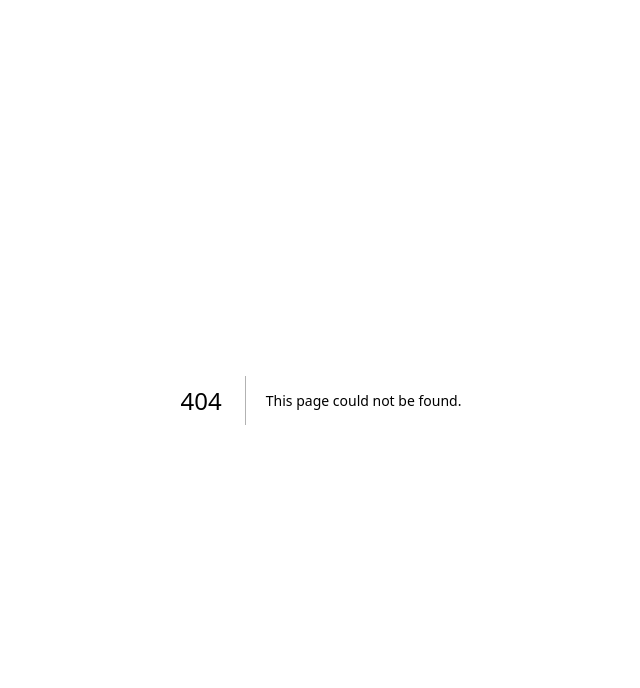
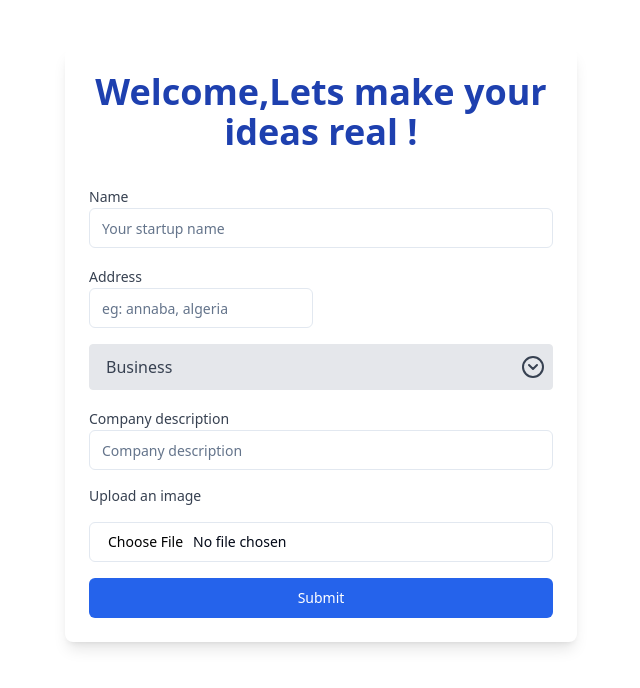
Before and after one commit to okcha4ever/pluto, a Next.js app: page /signup/startup in a window 1280 px wide. Before the commit this address had no page. Shown: the top 688 px of the page, without its empty margins (319-959 px from the left). Built offline with nearby package versions, Linux system fonts and the light colour scheme.

Commit message:
added forms for both investor and startup

```diff
--- a/package.json
+++ b/package.json
@@ -26,6 +26,7 @@
     "clsx": "^2.1.0",
     "embla-carousel-autoplay": "^8.0.0-rc22",
     "embla-carousel-react": "^8.0.0-rc22",
+    "formik": "^2.4.5",
     "lucide-react": "^0.331.0",
     "next": "^14.0.4",
     "next-auth": "^4.24.5",
@@ -35,6 +36,7 @@
     "react-query": "^3.39.3",
     "tailwind-merge": "^2.2.1",
     "tailwindcss-animate": "^1.0.7",
+    "yup": "^1.3.3",
     "zod": "^3.22.4"
   },
   "devDependencies": {
--- /dev/null
+++ b/src/app/signup/investor/page.tsx
@@ -0,0 +1,48 @@
+
+import { Input } from "@/components/ui/input"
+import { Button } from "@/components/ui/button"
+
+export default function signup() {
+  return (
+    <div className="max-w-lg mx-auto my-12 p-6 bg-white shadow-lg rounded-lg">
+      <h1 className="text-4xl font-bold text-center text-blue-800">Welcome investor</h1>
+      <div className="mt-8">
+
+        <form className="mt-6 grid grid-cols-1 gap-y-4">
+          <div>
+            <label className="text-sm font-medium text-gray-700" htmlFor="name">
+              Name
+            </label>
+            <Input id="name" placeholder="eg: Rasoul Anis" />
+          </div>
+
+          <div>
+            <label className="text-sm font-medium text-gray-700" htmlFor="company-type">
+              Field
+            </label>
+            <Input id="field" placeholder="eg: web developer" />
+          </div>
+          <div>
+            <label className="text-sm font-medium text-gray-700" htmlFor="description">
+              description
+            </label>
+            <Input id="description" placeholder="Tell us about you!" />
+          </div>
+          <div>
+            <label className="text-sm font-medium text-gray-700" htmlFor="email">
+              Email
+            </label>
+            <Input id="email" placeholder="eg : email@gmail.com" type="email" />
+          </div>
+          <div>
+            <label className="text-sm font-medium text-gray-700" htmlFor="email">
+              Upload an image
+            </label>
+            <Input id="img" type="file" />
+          </div>
+          <Button className="bg-blue-600 hover:bg-blue-700 text-white">Submit</Button>
+        </form>
+      </div>
+    </div>
+  );
+};
--- /dev/null
+++ b/src/app/signup/startup/page.tsx
@@ -0,0 +1,52 @@
+
+import { Input } from "@/components/ui/input"
+import { Button } from "@/components/ui/button"
+import {ChevronDownCircle} from "lucide-react"
+
+export default function signup() {
+  return (
+    <div className="max-w-lg mx-auto my-12 p-6 bg-white shadow-lg rounded-lg">
+      <h1 className="text-4xl font-bold text-center text-blue-800">Welcome,Lets make your ideas real !</h1>
+      <div className="mt-8">
+        <form className="mt-6 grid grid-cols-1 gap-y-4">
+          <div>
+            <label className="text-sm font-medium text-gray-700" htmlFor="name">
+              Name
+            </label>
+            <Input id="name" placeholder="Your startup name" />
+          </div>
+          <div className="grid grid-cols-2 gap-4">
+            <div>
+              <label className="text-sm font-medium text-gray-700" htmlFor="address">
+                Address
+              </label>
+              <Input id="address" placeholder="eg: annaba, algeria" />
+            </div>
+
+          </div>
+          <div className="relative w-full">
+  <select className="block appearance-none w-full bg-gray-200 border border-gray-200 text-gray-700 py-3 px-4 pr-10 rounded leading-tight focus:outline-none focus:bg-white focus:border-gray-500" id="grid-state">
+    <option>Business</option>
+    <option>Services</option>
+    <option>Freelance</option>
+  </select>
+  <div className="pointer-events-none absolute inset-y-0 right-0 flex items-center px-2 text-gray-700">
+    <ChevronDownCircle/>
+    </div>
+</div>
+          <div>
+            <label className="text-sm font-medium text-gray-700" htmlFor="description">
+              Company description
+            </label>
+            <Input id="description" placeholder="Company description" />
+          </div>
+          <label className="text-sm font-medium text-gray-700" htmlFor="email">
+              Upload an image
+            </label>
+            <Input id="img" type="file"/>
+          <Button className="bg-blue-600 hover:bg-blue-700 text-white">Submit</Button>
+        </form>
+      </div>
+    </div>
+  )
+}
--- a/src/app/user/continue/page.tsx
+++ b/src/app/user/continue/page.tsx
@@ -13,27 +13,23 @@ const Page = () => {
           <p className="text-md sm:text-lg text-gray-600 mb-8">Select your profile:</p>
 
           <div className="flex flex-wrap justify-center gap-4 sm:gap-10 my-4 sm:my-10">
-            <button onClick={() => console.log("clicked investor")} className="transition-transform transform hover:scale-105 max-w-sm w-full sm:w-auto p-6 bg-white border-2 border-gray-300 rounded-lg shadow-lg dark:bg-gray-800 dark:border-gray-600 hover:bg-gray-800">
-              <a href="#" className="focus:outline-none focus:ring focus:ring-opacity-50">
-                <h5 className="mb-2 text-lg sm:text-xl font-bold tracking-tight  text-[#3b49df]">Investor</h5>
-              </a>
+            <a href="/signup/investor" className="transition-transform transform hover:scale-105 max-w-sm w-full sm:w-auto p-6 bg-white border-2 border-gray-300 rounded-lg shadow-lg dark:bg-gray-800 dark:border-gray-600 hover:bg-gray-800">
+               <h5 className="mb-2 text-lg sm:text-xl font-bold tracking-tight  text-[#3b49df]">Investor</h5>
+
               <p className="mb-3 font-normal text-gray-500 dark:text-gray-400">
                 Discover investment opportunities and connect with innovative startups tailored to your interests.
               </p>
-            </button>
+            </a>
 
-            <button onClick={() => console.log("clicked startup")} className="transition-transform transform hover:scale-105 max-w-sm w-full sm:w-auto p-6 bg-white border-2 border-gray-300 rounded-lg shadow-lg dark:bg-gray-800 dark:border-gray-600 hover:bg-gray-800">
-              <a href="#" className="focus:outline-none focus:ring focus:ring-opacity-50">
-                <h5 className="mb-2 text-lg sm:text-xl font-bold tracking-tight  text-[#3b49df]">Startup</h5>
-              </a>
+            <a href="/signup/startup" className="transition-transform transform hover:scale-105 max-w-sm w-full sm:w-auto p-6 bg-white border-2 border-gray-300 rounded-lg shadow-lg dark:bg-gray-800 dark:border-gray-600 hover:bg-gray-800">
+               <h5 className="mb-2 text-lg sm:text-xl font-bold tracking-tight  text-[#3b49df]">Startup</h5>
               <p className="mb-3 font-normal text-gray-500 dark:text-gray-400">
                 Join our platform to gain visibility and access resources, mentorship, and funding opportunities.
               </p>
-            </button>
+            </a>
           </div>
         </div>
       </div>
-
       <Footer />
     </div>
   );
```
Also changed, not shown: 1 other file (tests, documents, lock files or other folders).
